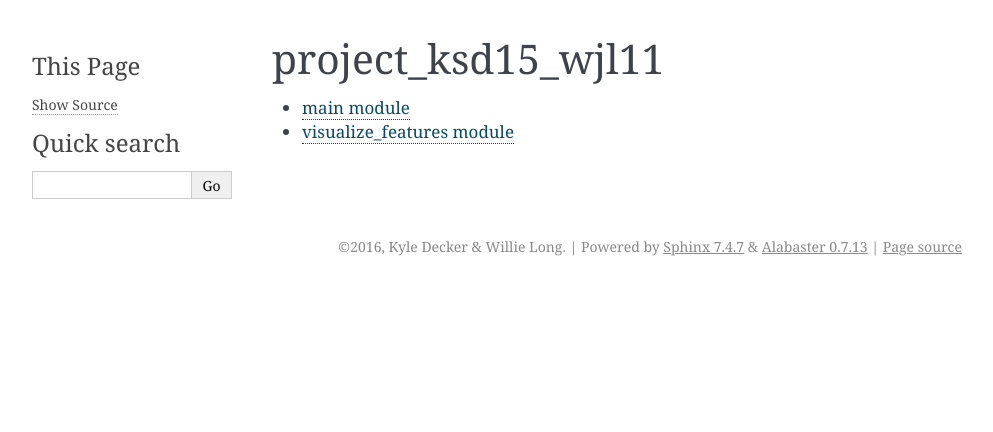
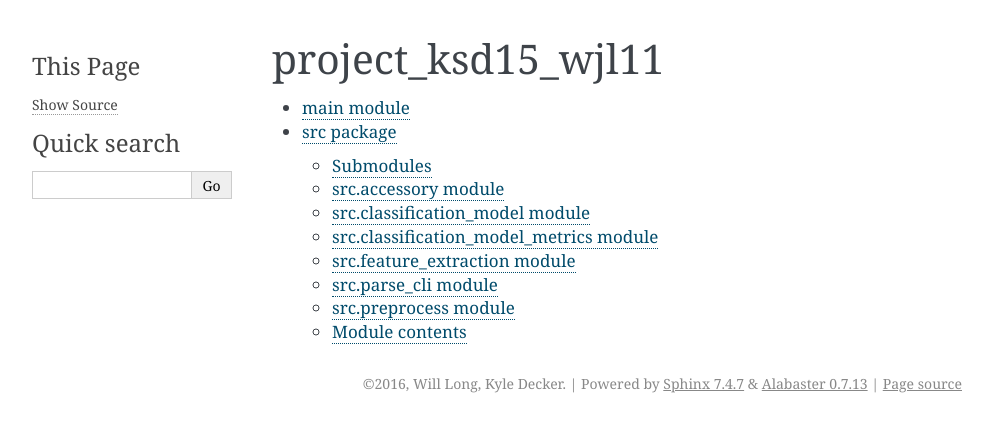
Before and after one commit to kyledecker/Automated_Cervical_Cancer_Classification, a Sphinx documentation site: the page built from docs/modules.rst, in a window 1280 px wide. Shown: the top 432 px of the page, without its empty margins (148-1141 px from the left). Built offline with Sphinx 7.4.7, drawn with Linux system fonts in a browser that asks for light colours; pages that are not in the unit, such as notebooks, are missing from menus.

```diff
--- a/docs/conf.py
+++ b/docs/conf.py
@@ -1,8 +1,8 @@
 #!/usr/bin/env python3
 # -*- coding: utf-8 -*-
 #
-# Automated Cervical Cancer Classification Software documentation build configuration file, created by
-# sphinx-quickstart on Mon Dec 12 15:37:46 2016.
+# Automated Cervical Cancer Diagnosis documentation build configuration file, created by
+# sphinx-quickstart on Mon Dec 12 16:20:51 2016.
 #
 # This file is execfile()d with the current directory set to its
 # containing dir.
@@ -20,8 +20,7 @@ import os
 # add these directories to sys.path here. If the directory is relative to the
 # documentation root, use os.path.abspath to make it absolute, like shown here.
 sys.path.insert(0, os.path.abspath('..'))
-sys.path.insert(0, os.path.abspath('../src'))
-sys.path.insert(0, os.path.abspath('../test'))
+sys.path.insert(0, os.path.abspath('../src/'))
 
 # -- General configuration ------------------------------------------------
 
@@ -50,18 +49,18 @@ source_suffix = '.rst'
 master_doc = 'index'
 
 # General information about the project.
-project = 'Automated Cervical Cancer Classification Software'
-copyright = '2016, Kyle Decker & Willie Long'
-author = 'Kyle Decker & Willie Long'
+project = 'Automated Cervical Cancer Diagnosis'
+copyright = '2016, Will Long, Kyle Decker'
+author = 'Will Long, Kyle Decker'
 
 # The version info for the project you're documenting, acts as replacement for
 # |version| and |release|, also used in various other places throughout the
 # built documents.
 #
 # The short X.Y version.
-version = 'v1.0.0'
+version = '1.0.0'
 # The full version, including alpha/beta/rc tags.
-release = 'v1.0.0'
+release = '1.0.0'
 
 # The language for content autogenerated by Sphinx. Refer to documentation
 # for a list of supported languages.
@@ -125,7 +124,7 @@ html_theme = 'alabaster'
 
 # The name for this set of Sphinx documents.
 # "<project> v<release> documentation" by default.
-#html_title = 'Automated Cervical Cancer Classification Software vv1.0.0'
+#html_title = 'Automated Cervical Cancer Diagnosis v1.0.0'
 
 # A shorter title for the navigation bar.  Default is the same as html_title.
 #html_short_title = None
@@ -207,7 +206,7 @@ html_static_path = ['_static']
 #html_search_scorer = 'scorer.js'
 
 # Output file base name for HTML help builder.
-htmlhelp_basename = 'AutomatedCervicalCancerClassificationSoftwaredoc'
+htmlhelp_basename = 'AutomatedCervicalCancerDiagnosisdoc'
 
 # -- Options for LaTeX output ---------------------------------------------
 
@@ -229,8 +228,8 @@ latex_elements = {
 # (source start file, target name, title,
 #  author, documentclass [howto, manual, or own class]).
 latex_documents = [
-    (master_doc, 'AutomatedCervicalCancerClassificationSoftware.tex', 'Automated Cervical Cancer Classification Software Documentation',
-     'Kyle Decker \\& Willie Long', 'manual'),
+    (master_doc, 'AutomatedCervicalCancerDiagnosis.tex', 'Automated Cervical Cancer Diagnosis Documentation',
+     'Will Long, Kyle Decker', 'manual'),
 ]
 
 # The name of an image file (relative to this directory) to place at the top of
@@ -259,7 +258,7 @@ latex_documents = [
 # One entry per manual page. List of tuples
 # (source start file, name, description, authors, manual section).
 man_pages = [
-    (master_doc, 'automatedcervicalcancerclassificationsoftware', 'Automated Cervical Cancer Classification Software Documentation',
+    (master_doc, 'automatedcervicalcancerdiagnosis', 'Automated Cervical Cancer Diagnosis Documentation',
      [author], 1)
 ]
 
@@ -273,8 +272,8 @@ man_pages = [
 # (source start file, target name, title, author,
 #  dir menu entry, description, category)
 texinfo_documents = [
-    (master_doc, 'AutomatedCervicalCancerClassificationSoftware', 'Automated Cervical Cancer Classification Software Documentation',
-     author, 'AutomatedCervicalCancerClassificationSoftware', 'One line description of project.',
+    (master_doc, 'AutomatedCervicalCancerDiagnosis', 'Automated Cervical Cancer Diagnosis Documentation',
+     author, 'AutomatedCervicalCancerDiagnosis', 'One line description of project.',
      'Miscellaneous'),
 ]
 
--- a/docs/modules.rst
+++ b/docs/modules.rst
@@ -5,4 +5,4 @@ project_ksd15_wjl11
    :maxdepth: 4
 
    main
-   visualize_features
+   src
--- /dev/null
+++ b/docs/src.rst
@@ -0,0 +1,62 @@
+src package
+===========
+
+Submodules
+----------
+
+src.accessory module
+--------------------
+
+.. automodule:: src.accessory
+    :members:
+    :undoc-members:
+    :show-inheritance:
+
+src.classification_model module
+-------------------------------
+
+.. automodule:: src.classification_model
+    :members:
+    :undoc-members:
+    :show-inheritance:
+
+src.classification_model_metrics module
+---------------------------------------
+
+.. automodule:: src.classification_model_metrics
+    :members:
+    :undoc-members:
+    :show-inheritance:
+
+src.feature_extraction module
+-----------------------------
+
+.. automodule:: src.feature_extraction
+    :members:
+    :undoc-members:
+    :show-inheritance:
+
+src.parse_cli module
+--------------------
+
+.. automodule:: src.parse_cli
+    :members:
+    :undoc-members:
+    :show-inheritance:
+
+src.preprocess module
+---------------------
+
+.. automodule:: src.preprocess
+    :members:
+    :undoc-members:
+    :show-inheritance:
+
+
+Module contents
+---------------
+
+.. automodule:: src
+    :members:
+    :undoc-members:
+    :show-inheritance:
```
Also changed, not shown: docs/index.rst (+6 -5 lines), src/__init__.py (added), 2 other files.
